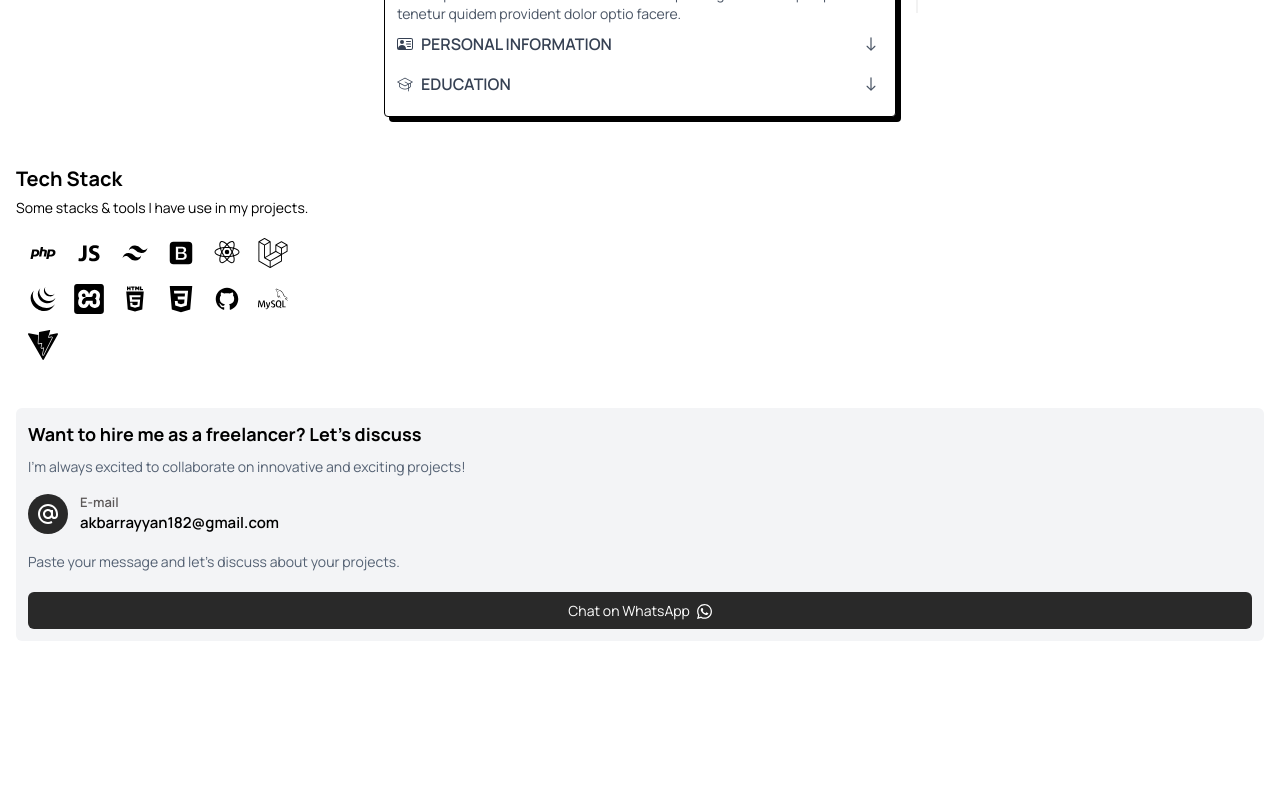
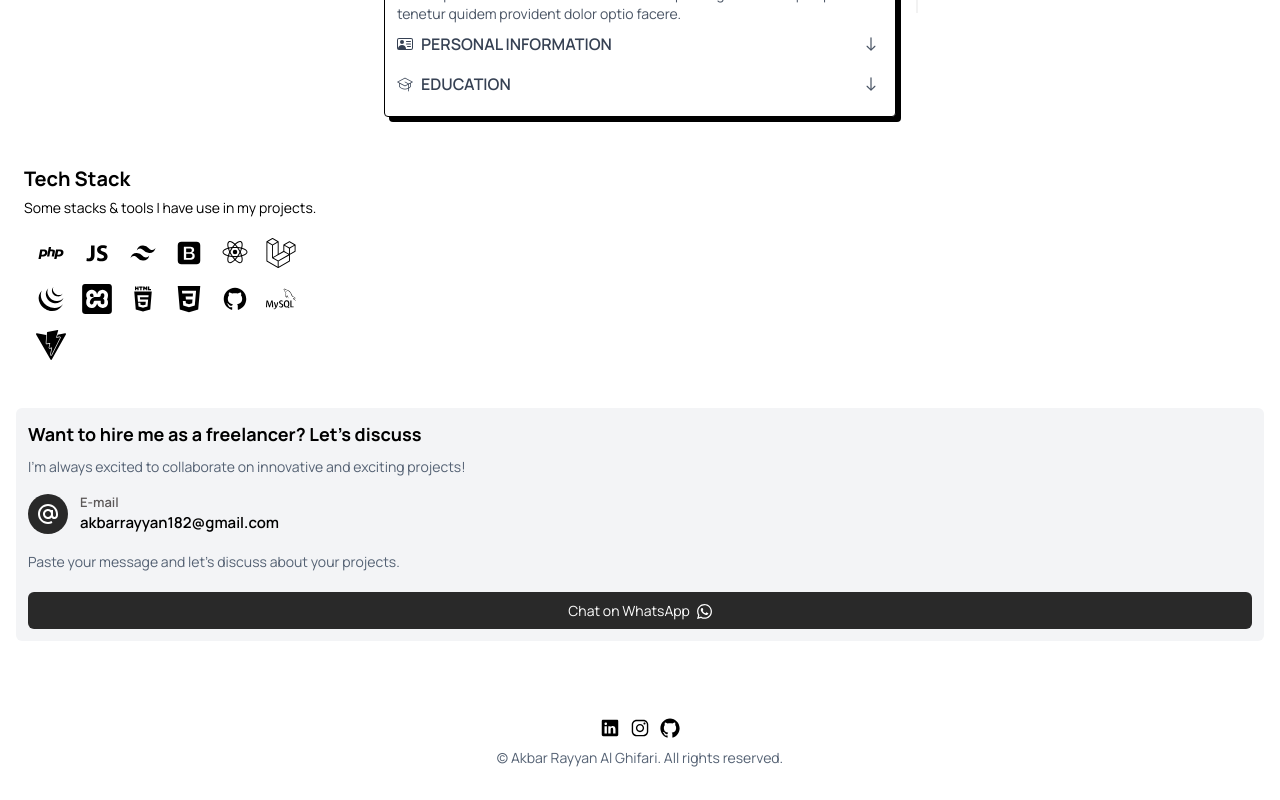
Before and after one commit to akbarryyan/porto-akbar, a React (Vite) app: page / in a window 1280 px wide. Shown: the part 492-1292 px from the top of the page. Before the commit the page ends 1153 px from the top, so only its background shows below. Built offline with nearby package versions, Linux system fonts and the light colour scheme.

Commit message:
update footer and others

```diff
--- a/package.json
+++ b/package.json
@@ -4,7 +4,7 @@
   "version": "0.0.0",
   "type": "module",
   "scripts": {
-    "dev": "vite",
+    "dev": "vite --host --port 5137",
     "build": "vite build",
     "lint": "eslint .",
     "preview": "vite preview"
--- a/src/App.jsx
+++ b/src/App.jsx
@@ -16,7 +16,9 @@ function App() {
           </Routes>
         </div>
       </div>
-      <Footer />
+      <div className="mt-6">
+        <Footer />
+      </div>
     </Router>
   );
 }
--- a/src/assets/Home.css
+++ b/src/assets/Home.css
@@ -21,7 +21,7 @@
   background-size: 30px 30px;
   background-position: center;
   z-index: -1;
-  left: 24px;
+  left: 50px;
   top: -40px;
   animation: moveGrid 5s infinite linear;
 }
--- a/src/components/Contact.jsx
+++ b/src/components/Contact.jsx
@@ -3,11 +3,11 @@ import { ImWhatsapp } from "react-icons/im";
 
 function Contact() {
   const handleWhatsAppClick = () => {
-    const phoneNumber = "6281214980632"; // Ganti dengan nomor WhatsApp tujuan (gunakan format internasional tanpa "+")
+    const phoneNumber = "6281214980632";
     const message = encodeURIComponent("Halo");
     const whatsappURL = `https://wa.me/${phoneNumber}?text=${message}`;
 
-    window.open(whatsappURL, "_blank"); // Buka WhatsApp di tab baru
+    window.open(whatsappURL, "_blank");
   };
   return (
     <>
--- a/src/components/Footer.jsx
+++ b/src/components/Footer.jsx
@@ -1,5 +1,28 @@
+import { IoLogoLinkedin, IoLogoInstagram, IoLogoGithub } from "react-icons/io";
+
 function Footer() {
-  return <></>;
+  return (
+    <>
+      <div className="w-full py-8">
+        <div className="flex justify-center items-center mb-2 gap-2">
+          <a href="https://www.linkedin.com/in/akbarryyan/" target="_blank">
+            <IoLogoLinkedin className="text-[22px] dark:text-white" />
+          </a>
+          <a href="https://www.instagram.com/akbrryyan" target="_blank">
+            <IoLogoInstagram className="text-[22px] dark:text-white" />
+          </a>
+          <a href="https://github.com/akbarryyan" target="_blank">
+            <IoLogoGithub className="text-[22px] dark:text-white" />
+          </a>
+        </div>
+        <div className="flex items-center justify-center mt-1">
+          <p className="text-[14px] text-[#546173] dark:text-white">
+            &copy; Akbar Rayyan Al Ghifari. All rights reserved.
+          </p>
+        </div>
+      </div>
+    </>
+  );
 }
 
 export default Footer;
--- a/src/components/Home.jsx
+++ b/src/components/Home.jsx
@@ -60,7 +60,7 @@ function Home() {
         <div className="mb-12">
           <About />
         </div>
-        <div className="mb-12">
+        <div className="mb-12 px-2">
           <TechStack />
         </div>
         <Contact />
```
